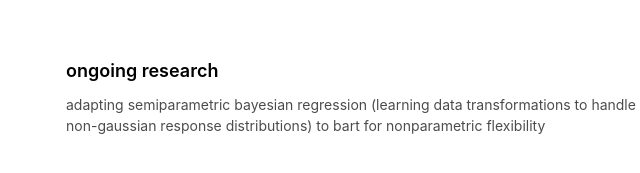
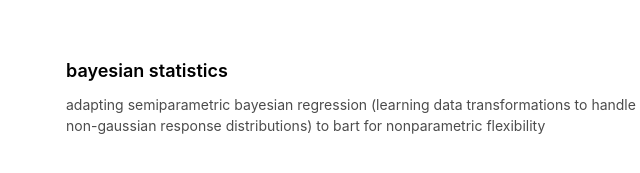
Before and after one commit to bilalafzalshafi/website, a plain HTML site: page docs/index.html in a window 1280 px wide. Both pictures are taken after a click on the link "research". Shown: the part 207-380 px from the top of the page, 274-914 px from the left. Drawn offline with Linux system fonts and the light colour scheme.

Commit message:
Update research

```diff
--- a/docs/index.html
+++ b/docs/index.html
@@ -316,7 +316,7 @@
             <h1>research</h1>
             <div class="list-container">
                 <div class="item">
-                    <h3>ongoing research</h3>
+                    <h3>bayesian statistics</h3>
                     <p>adapting semiparametric bayesian regression (learning data transformations to handle non-gaussian response distributions) to bart for nonparametric flexibility </p>
                 </div>
             </div>
```
Also changed, not shown: 1 other file.
